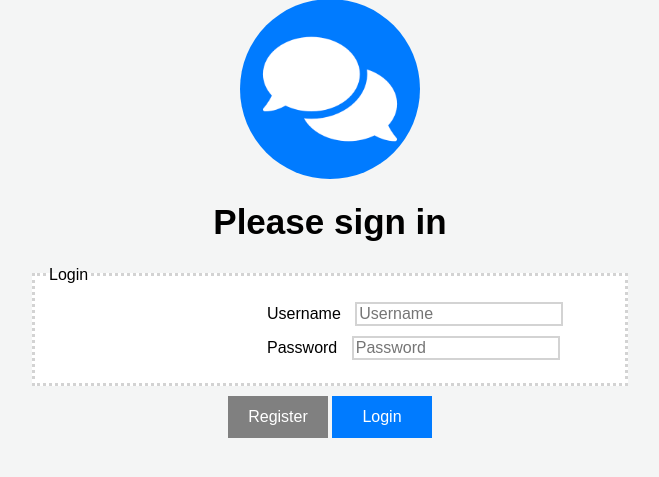
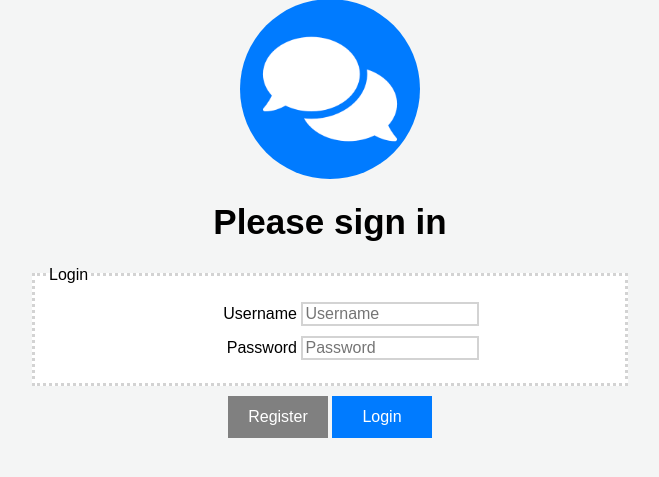
Before and after one commit to tabathamarlene/ChatApp, a PHP site: page /Login.html in a window 1280 px wide. Shown: the part 31-508 px from the top of the page, without its empty margins (128-787 px from the left). Run offline with PHP 8.4, Linux system fonts and the light colour scheme; some web fonts are replaced.

Commit message:
small css changes

```diff
--- a/style.css
+++ b/style.css
@@ -119,11 +119,11 @@ fieldset {
 }
 
 .formcontent {
-    margin-left: 220px;
+    margin-left: 100px;
     margin-top: 8px;
     margin-bottom: 8px;
-    justify-content: flex-start;
-    align-items: center;
+
+
 
 }
 
@@ -131,10 +131,11 @@ label {
     font-family: 'Jost', sans-serif;
     font-weight: 400;
     font-size: 16px;
-    margin-right: 10px;
+    text-align: right;
     margin-top: 5px;
     margin-bottom: 5px;
-
+    min-width: 150px;
+    display: inline-block;
 
 }
 
@@ -146,7 +147,7 @@ input {
     margin-top: 5px;
     margin-bottom: 5px;
     border: 2px solid lightgray;
-    width: 200px;
+    width: 170px;
 
 
 }
@@ -282,7 +283,9 @@ li {
         display: flex;
         align-items: center;
         margin-right: 25px;
-        padding-bottom: 0px;
+        height: 21px;
+        margin-bottom: 15px;
+        margin-top: 15px;
 
     }
 
```
